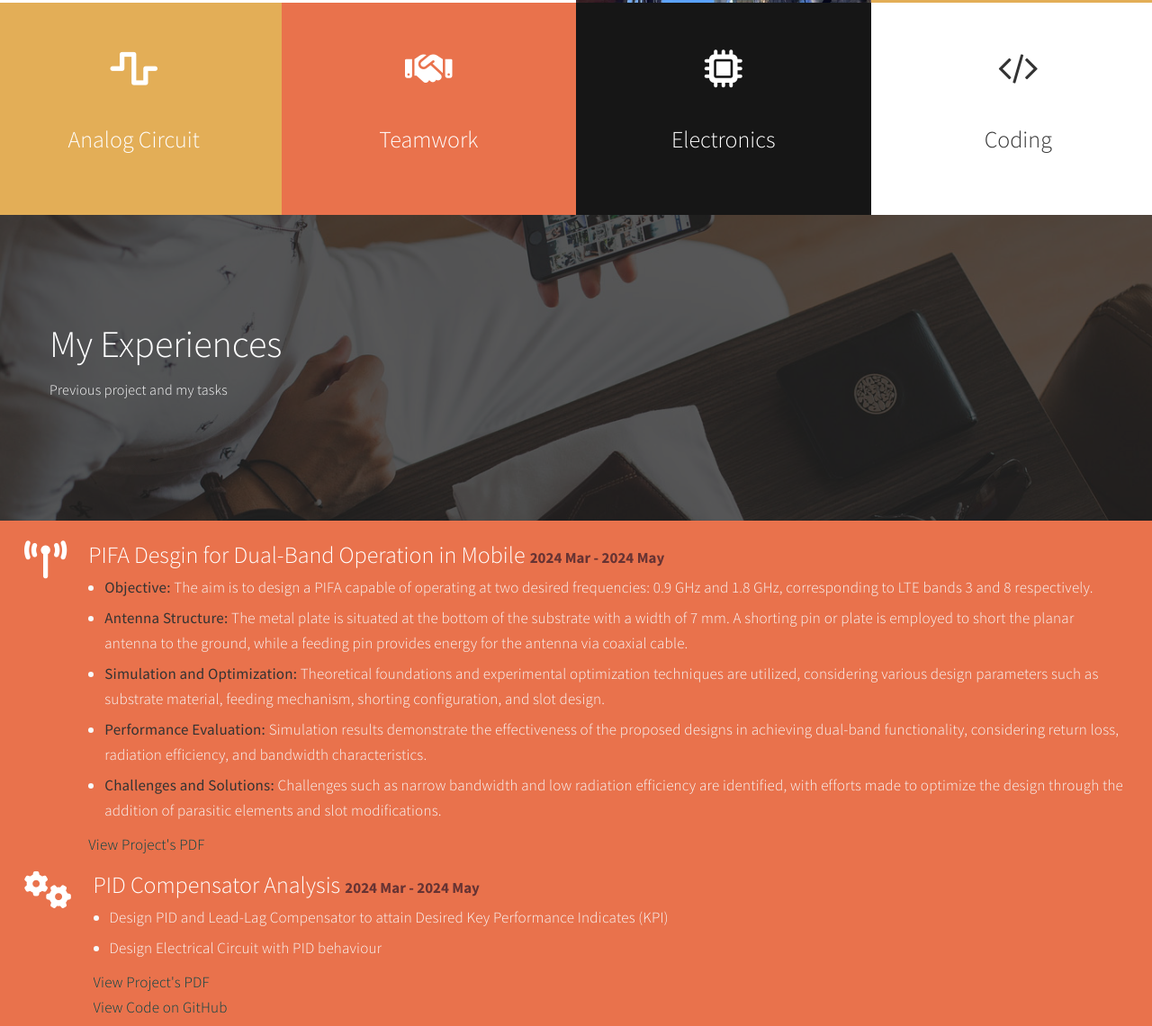
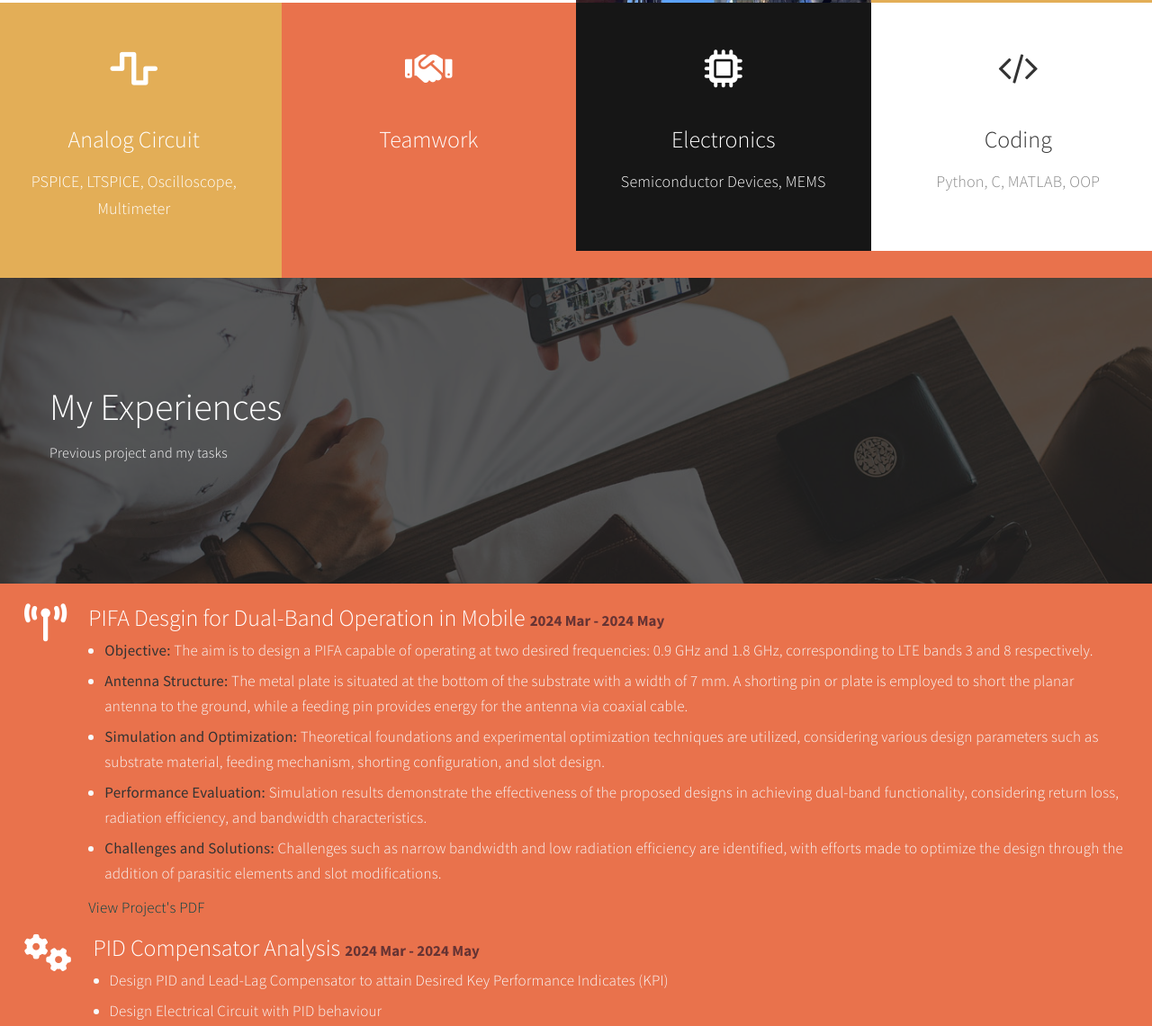
Before and after one commit to DucAnh-Vu-Trinh/DucAnh-Vu-Trinh.github.io, a plain HTML site: page index.html in a window 1280 px wide. Shown: the part 1197-2338 px from the top of the page at 90% size. Drawn offline with Linux system fonts and the light colour scheme.

Commit message:
change html

```diff
--- a/index.html
+++ b/index.html
@@ -167,7 +167,7 @@ http://www.templatemo.com/tm-498-stimulus
                     <div class="wow fadeInUp color-white service-thumb" data-wow-delay="0.8s">
                          <i class="fas fa-wave-square"></i>
                               <h3>Analog Circuit</h3>
-                              <p class="color-white"></p>
+                              <p class="color-white">PSPICE, LTSPICE, Oscilloscope, Multimeter </p>
                     </div>
                </div>
 
@@ -183,7 +183,7 @@ http://www.templatemo.com/tm-498-stimulus
                     <div class="wow fadeInUp color-white service-thumb" data-wow-delay="1.6s">
                          <i class="fas fa-microchip"></i>
                               <h3>Electronics</h3>
-                              <p class="color-white"></p>
+                              <p class="color-white">Semiconductor Devices, MEMS</p>
                     </div>
                </div>
 
@@ -191,7 +191,7 @@ http://www.templatemo.com/tm-498-stimulus
                     <div class="wow fadeInUp service-thumb" data-wow-delay="1.8s">
                          <i class="fa fa-code"></i>
                               <h3>Coding</h3>
-                              <p></p>
+                              <p>Python, C, MATLAB, OOP</p>
                     </div>
                </div>
 
```
